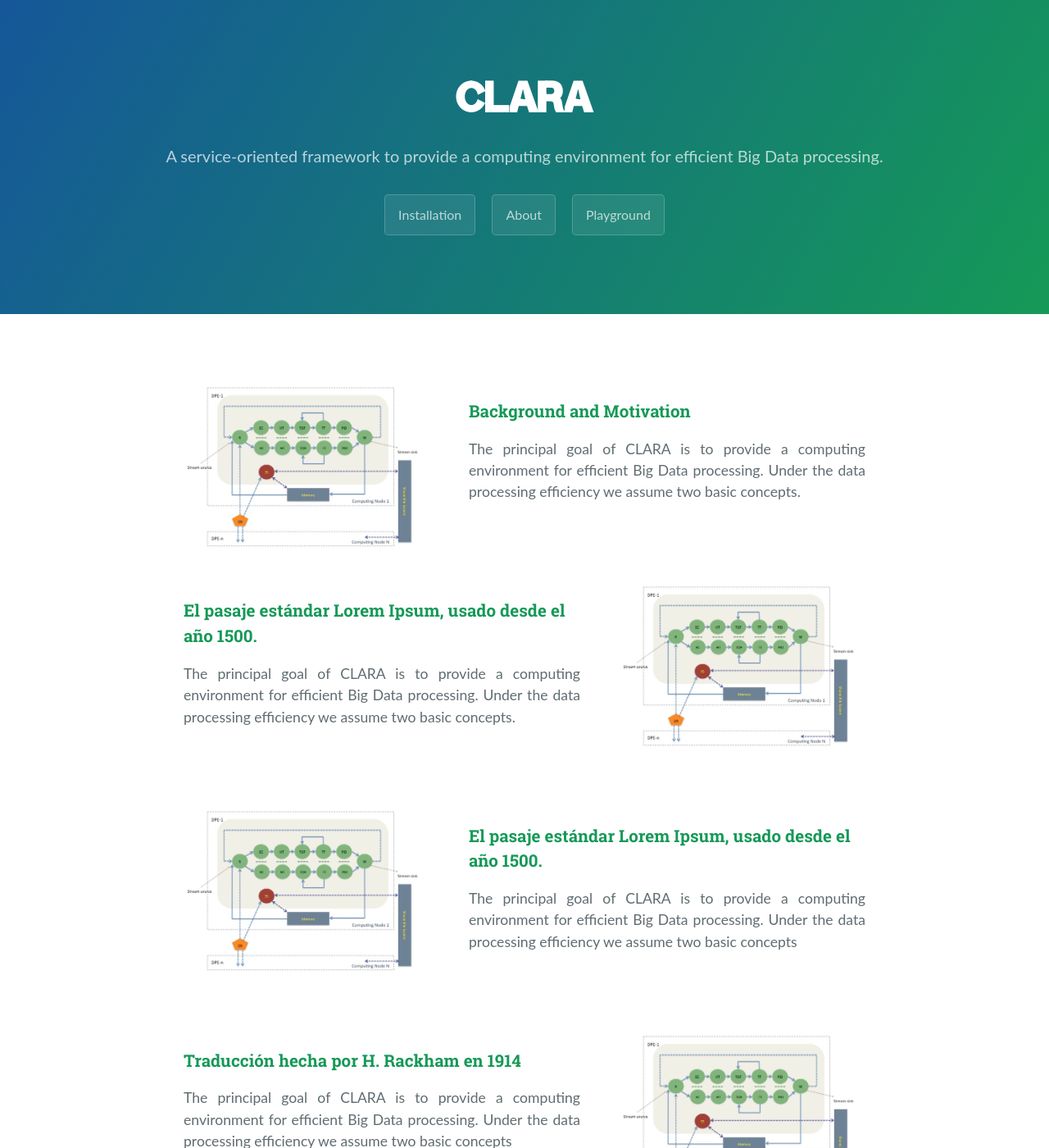
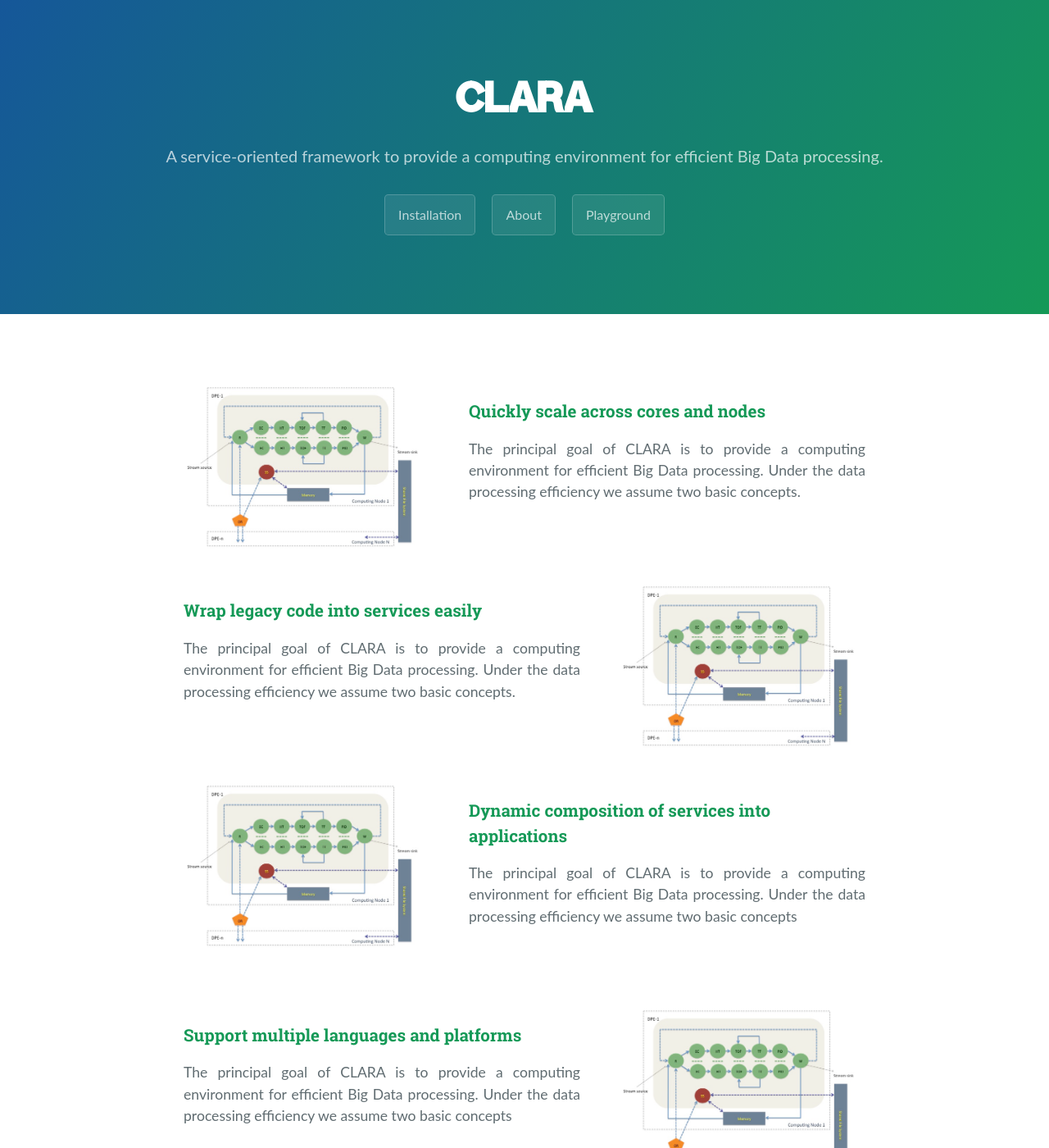
Before and after one commit to JeffersonLab/clara-docs, a Jekyll site: the page built from index.html, in a window 1280 px wide and 1400 px high. Shown: the whole window at 82% size. Built offline with Jekyll 4.4.1, drawn with Linux system fonts in a browser that asks for light colours.

Commit message:
Add proposed titles to main page rows

```diff
--- a/index.html
+++ b/index.html
@@ -8,7 +8,7 @@ title: {{ site.name }}
   <div class="row">
     <div class="col-md-11 nofloat center-block landing-row">
       <img class="col-sm-5 landing-left-image" src="{{ site.baseurl }}/img/landing1.png" alt="Example Image">
-      <h3 class="col-sm-7 landing-row-title">Background and Motivation</h3>
+      <h3 class="col-sm-7 landing-row-title">Quickly scale across cores and nodes</h3>
       <p class="col-sm-7">
         The principal goal of CLARA is to provide a computing environment for efficient Big Data processing. Under the data processing efficiency we assume two basic concepts.
       </p>
@@ -18,7 +18,7 @@ title: {{ site.name }}
   <div class="row">
     <div class="col-md-11 nofloat center-block landing-row">
       <img class="col-sm-5 landing-right-image" src="{{ site.baseurl }}/img/landing1.png" alt="Example Image">
-      <h3 class="col-sm-7 landing-row-title">El pasaje estándar Lorem Ipsum, usado desde el año 1500.</h3>
+      <h3 class="col-sm-7 landing-row-title">Wrap legacy code into services easily</h3>
       <p class="col-sm-7">
         The principal goal of CLARA is to provide a computing environment for efficient Big Data processing. Under the data processing efficiency we assume two basic concepts.
       </p>
@@ -28,7 +28,7 @@ title: {{ site.name }}
   <div class="row">
     <div class="col-md-11 nofloat center-block landing-row">
       <img class="col-sm-5 landing-left-image" src="{{ site.baseurl }}/img/landing1.png" alt="Example Image">
-      <h3 class="col-sm-7 landing-row-title">El pasaje estándar Lorem Ipsum, usado desde el año 1500.</h3>
+      <h3 class="col-sm-7 landing-row-title">Dynamic composition of services into applications</h3>
       <p class="col-sm-7">
         The principal goal of CLARA is to provide a computing environment for efficient Big Data processing. Under the data processing efficiency we assume two basic concepts
       </p>
@@ -38,7 +38,7 @@ title: {{ site.name }}
   <div class="row">
     <div class="col-md-11 nofloat center-block landing-row">
       <img class="col-sm-5 landing-right-image" src="{{ site.baseurl }}/img/landing1.png" alt="Example Image">
-      <h3 class="col-sm-7 landing-row-title">Traducción hecha por H. Rackham en 1914</h3>
+      <h3 class="col-sm-7 landing-row-title">Support multiple languages and platforms</h3>
       <p class="col-sm-7">
         The principal goal of CLARA is to provide a computing environment for efficient Big Data processing. Under the data processing efficiency we assume two basic concepts
       </p>
```
